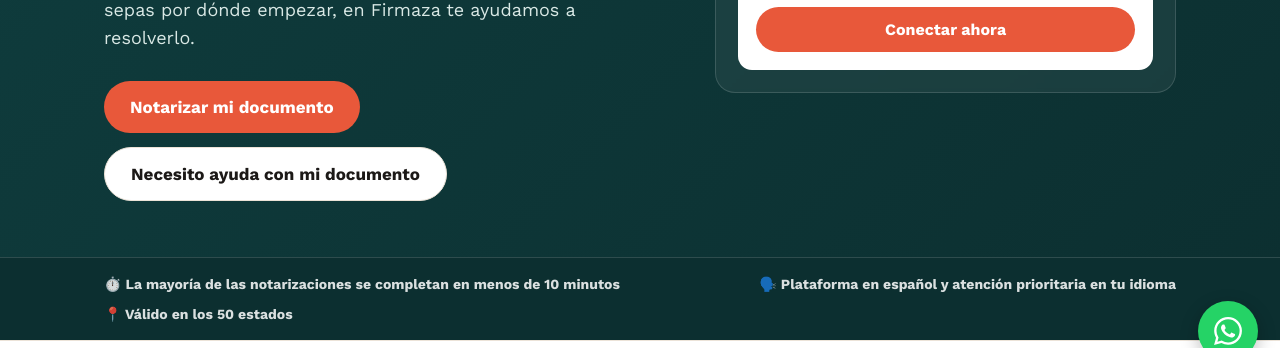
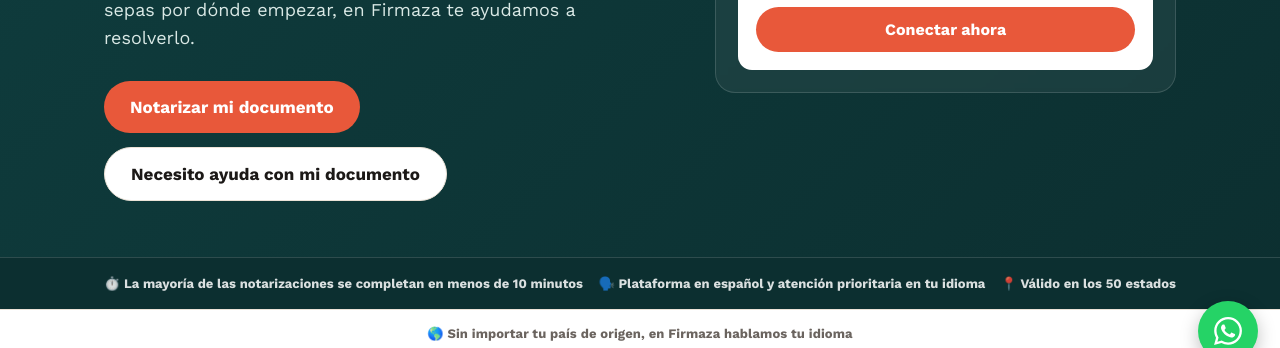
Before and after one commit to richierichfx1-glitch/firmaza, a website: page firmazaapp/public/index.html in a window 1280 px wide. Shown: the part 417-765 px from the top of the page. Drawn offline with nearby package versions, Linux system fonts and the light colour scheme.

Commit message:
Barra de confianza en una sola linea

```diff
--- a/firmazaapp/public/css/style.css
+++ b/firmazaapp/public/css/style.css
@@ -141,7 +141,7 @@
 .hero-art .online-tag-dot{width:6px;height:6px;border-radius:50%;background:#3ddc84;flex:none}
 .hero-art .meta{font-size:12px;color:var(--ink-soft)}
 .trustbar{background:var(--hero-bg-2);border-top:1px solid var(--hero-line)}
-.trustbar .container{display:flex;justify-content:space-between;flex-wrap:wrap;gap:14px;padding:18px 24px;font-weight:700;font-size:14px;color:var(--hero-ink)}
+.trustbar .container{display:flex;justify-content:space-between;flex-wrap:wrap;gap:10px;padding:18px 24px;font-weight:700;font-size:13px;color:var(--hero-ink)}
 .trustbar span{opacity:.85}
 
 /* ---------- Franja de banderas ----------
```
